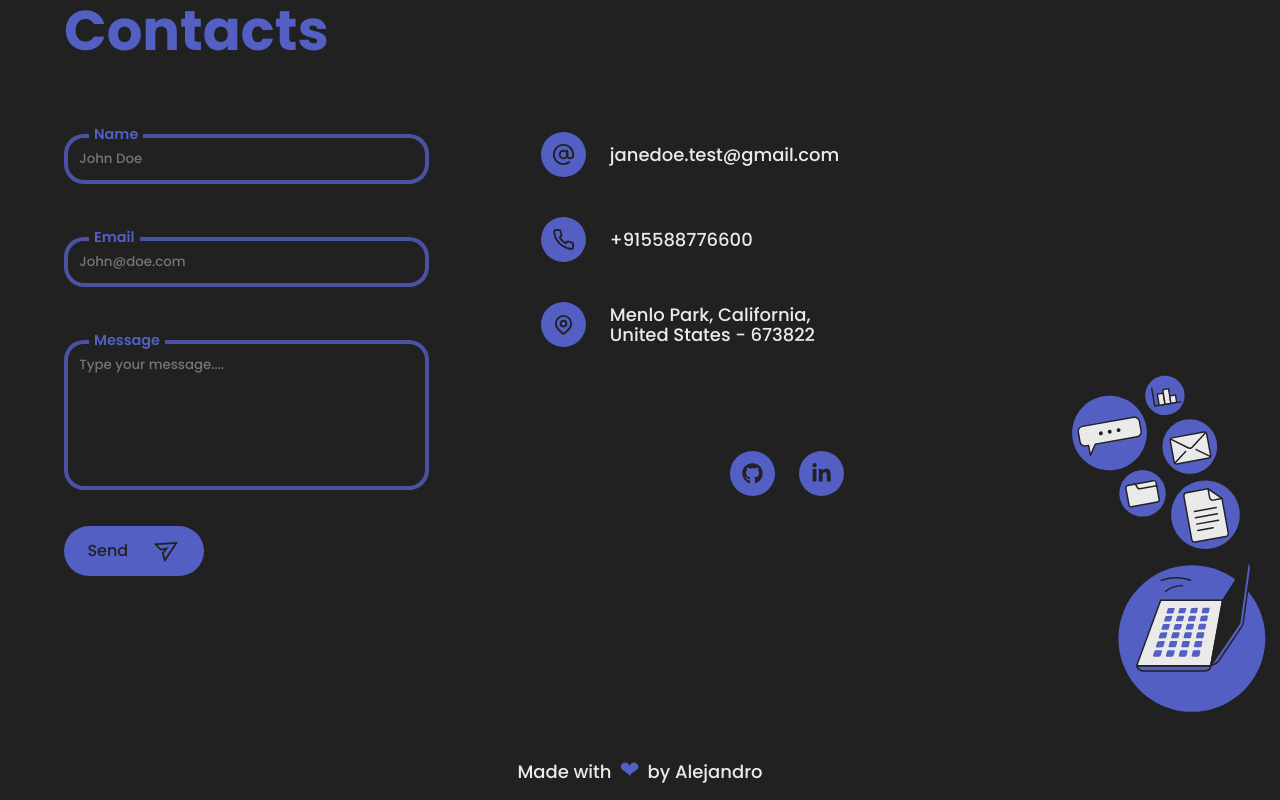
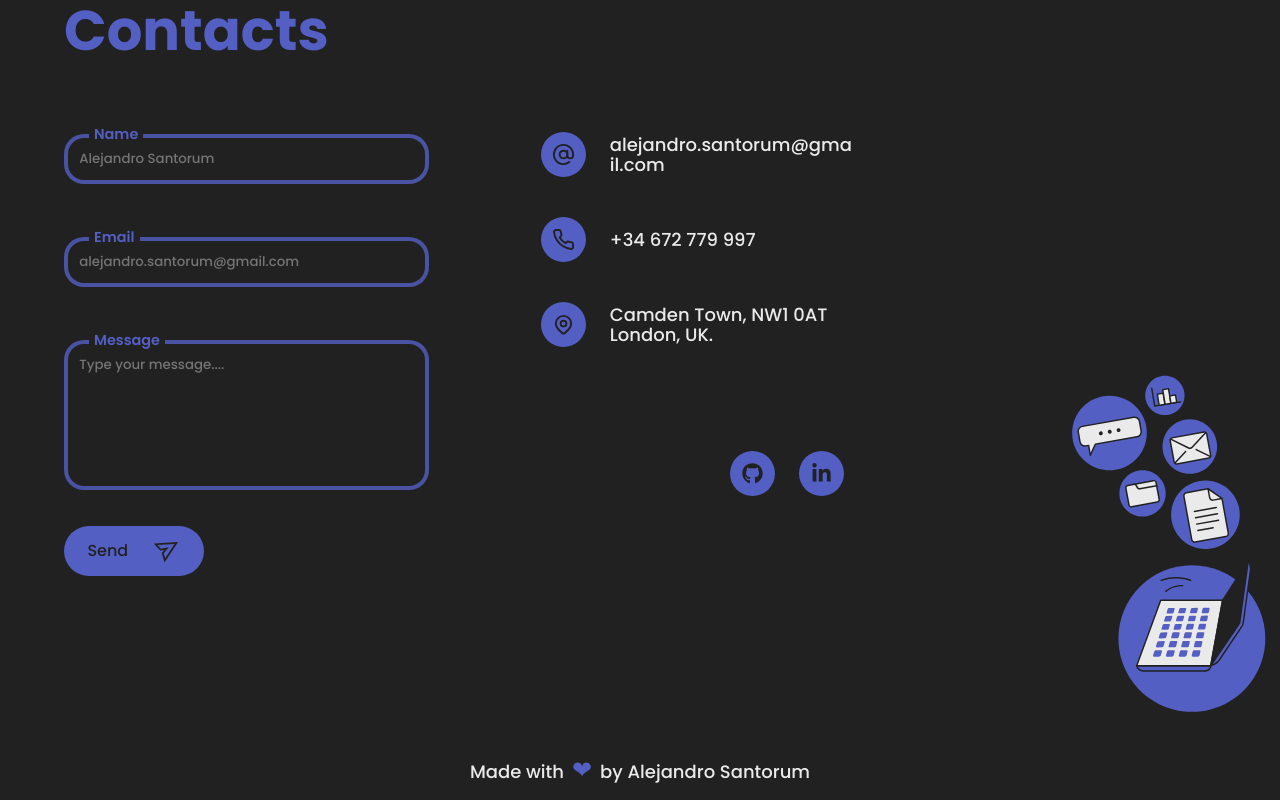
Before and after one commit to AlejandroSantorum/alejandrosantorum.github.io, a React (Create React App) app: page / in a window 1280 px wide. Shown: the part 9038-9838 px from the top of the page. Built offline with nearby package versions, Linux system fonts and the light colour scheme; a web font is replaced by a local one.

Commit message:
Update Contacts section

```diff
--- a/src/components/Contacts/Contacts.js
+++ b/src/components/Contacts/Contacts.js
@@ -176,7 +176,7 @@ function Contacts() {
                                     Name
                                 </label>
                                 <input
-                                    placeholder='John Doe'
+                                    placeholder='Alejandro Santorum'
                                     value={name}
                                     onChange={(e) => setName(e.target.value)}
                                     type='text'
@@ -192,7 +192,7 @@ function Contacts() {
                                     Email
                                 </label>
                                 <input
-                                    placeholder='John@doe.com'
+                                    placeholder='alejandro.santorum@gmail.com'
                                     value={email}
                                     onChange={(e) => setEmail(e.target.value)}
                                     type='email'
--- a/src/components/Footer/Footer.js
+++ b/src/components/Footer/Footer.js
@@ -4,14 +4,6 @@ import { ThemeContext } from '../../contexts/ThemeContext'
 import { headerData } from '../../data/headerData'
 
 function Footer() {
-
-    const shortname = (name) => {
-        if(name.length > 10) {
-            return name.split(" ")[0]
-        } else {
-            return name
-        }
-    }
 
     const { theme }  = useContext(ThemeContext)
 
@@ -22,7 +14,7 @@ function Footer() {
                 <span style={{color: theme.primary, margin: '0 0.5rem -1rem 0.5rem'}}>
                     ❤
                 </span>
-                 by {shortname(headerData.name)}
+                 by {headerData.name}
             </p>
         </div>
     )
--- a/src/data/contactsData.js
+++ b/src/data/contactsData.js
@@ -1,7 +1,7 @@
 export const contactsData = {
-    email: 'janedoe.test@gmail.com',
-    phone: '+915588776600',
-    address: 'Menlo Park, California, United States - 673822 ',
+    email: 'alejandro.santorum@gmail.com',
+    phone: '+34 672 779 997',
+    address: 'Camden Town, NW1 0AT London, UK.',
 
     sheetAPI: ''
 }
```
